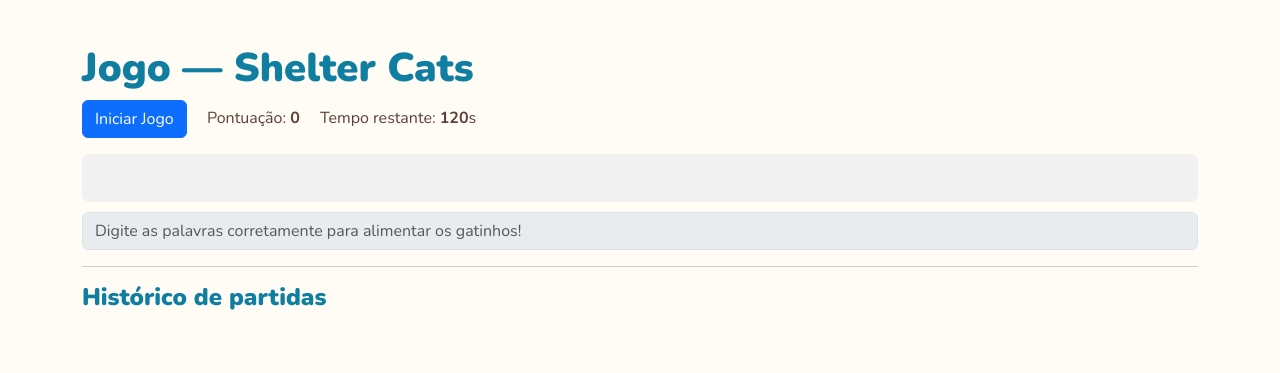
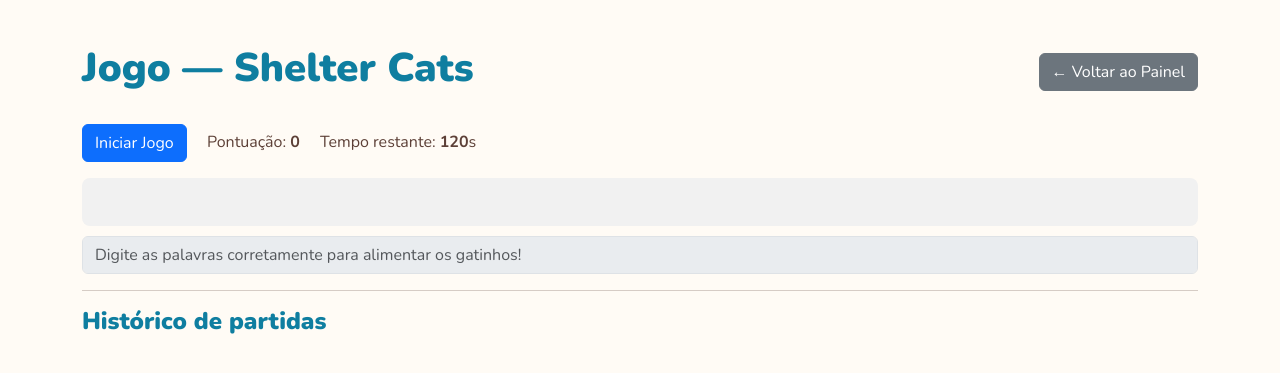
Before and after one commit to AmandaGambadev/WEB-I---TRAB.-FINAL, a PHP site: page /jogo.php in a window 1280 px wide. Shown: the top 373 px of the page. Run offline with PHP 8.4, Linux system fonts and the light colour scheme; the visitor is signed in with stand-in values (Sample User, id 1).

Commit message:
add back button to jogo.php

```diff
--- a/jogo/jogo.php
+++ b/jogo/jogo.php
@@ -11,7 +11,10 @@ require '../banco-de-dados/authenticate.php';
 </head>
 <body>
   <div class="container mt-4">
-    <h1>Jogo — Shelter Cats</h1>
+    <div class="d-flex justify-content-between align-items-center mb-4">
+      <h1>Jogo — Shelter Cats</h1>
+      <a href="inicio.php" class="btn btn-secondary">← Voltar ao Painel</a>
+    </div>
 
     <div class="mb-3">
       <button id="start-game-btn" class="btn btn-primary">Iniciar Jogo</button>
```
